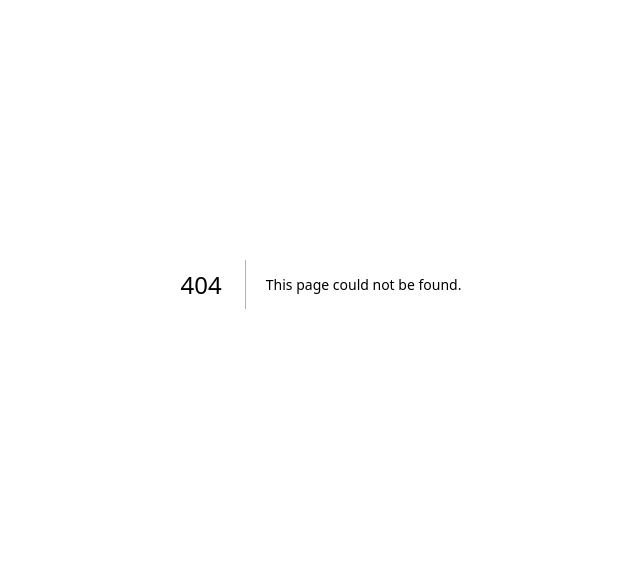
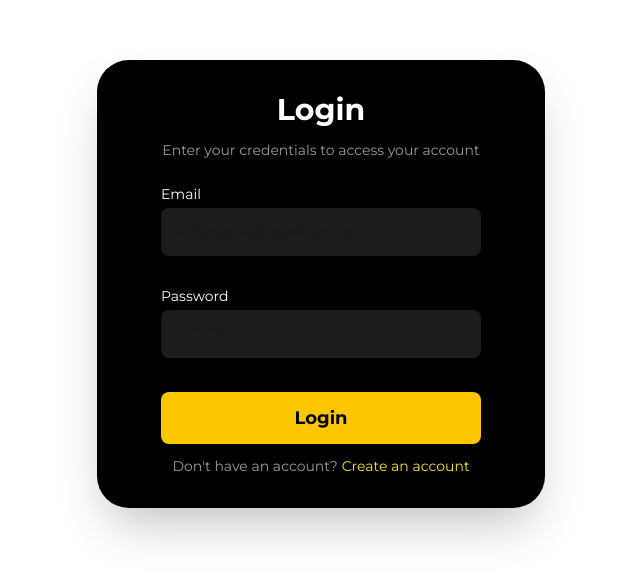
Before and after one commit to muhammad-waqas99/next-auth-system, a Next.js app: page /login in a window 1280 px wide. Before the commit this address had no page. Shown: the part 116-696 px from the top of the page, without its empty margins (319-959 px from the left). Built offline with nearby package versions, Linux system fonts and the light colour scheme.

Commit message:
feat: add login form UI

```diff
--- /dev/null
+++ b/app/login/page.tsx
@@ -0,0 +1,59 @@
+import Link from "next/link";
+
+export default function Login() {
+  return (
+    <div className="flex min-h-screen items-center justify-center">
+      <form className="flex w-full max-w-md flex-col items-center bg-black rounded-4xl p-8 shadow-2xl gap-3">
+        <h1 className="font-bold text-3xl text-white ">Login</h1>
+        <p className="text-sm  text-center   w-full text-[#9A9A9A] ">
+          Enter your credentials to access your account
+        </p>
+
+
+
+        <div className="flex flex-col items-start w-full px-8 mb-1.5 mt-3">
+          <label htmlFor="email" className="text-white text-sm ">
+            Email
+          </label>
+          <input
+          name="email"
+            type="email"
+            id="email"
+            placeholder="youremail@gmail.com"
+            className=" w-full p-3  mt-1 rounded-lg bg-[#1C1C1C]            transition duration-200
+           hover:bg-[#242424]
+           focus:outline-none
+           focus:ring-2 focus:ring-yellow-300 "
+          />
+        </div>
+
+        <div className="flex flex-col items-start w-full px-8 mb-1.5 mt-3">
+          <label htmlFor="password" className="text-white text-sm ">
+            Password
+          </label>
+          <input
+            type="password"
+            id="password"
+            name="password"
+            placeholder="*******"
+            className=" w-full p-3  mt-1 rounded-lg bg-[#1C1C1C]            transition duration-200
+           hover:bg-[#242424]
+           focus:outline-none
+           focus:ring-2 focus:ring-yellow-300"
+          />
+        </div>
+        <div className="px-8 w-full mt-4">
+          <button type="submit" className="w-full  py-3 rounded-lg  text-black  font-bold text-lg bg-yellow-400 hover:bg-yellow-500 ">
+            Login
+          </button>
+        </div>
+        <p className="text-sm  text-center   w-full text-[#9A9A9A] ">
+          Don't have an account?
+          <Link href="/signup" className="text-yellow-300 hover:underline ml-1">
+            Create an account
+          </Link>
+        </p>
+      </form>
+    </div>
+  );
+}
```
